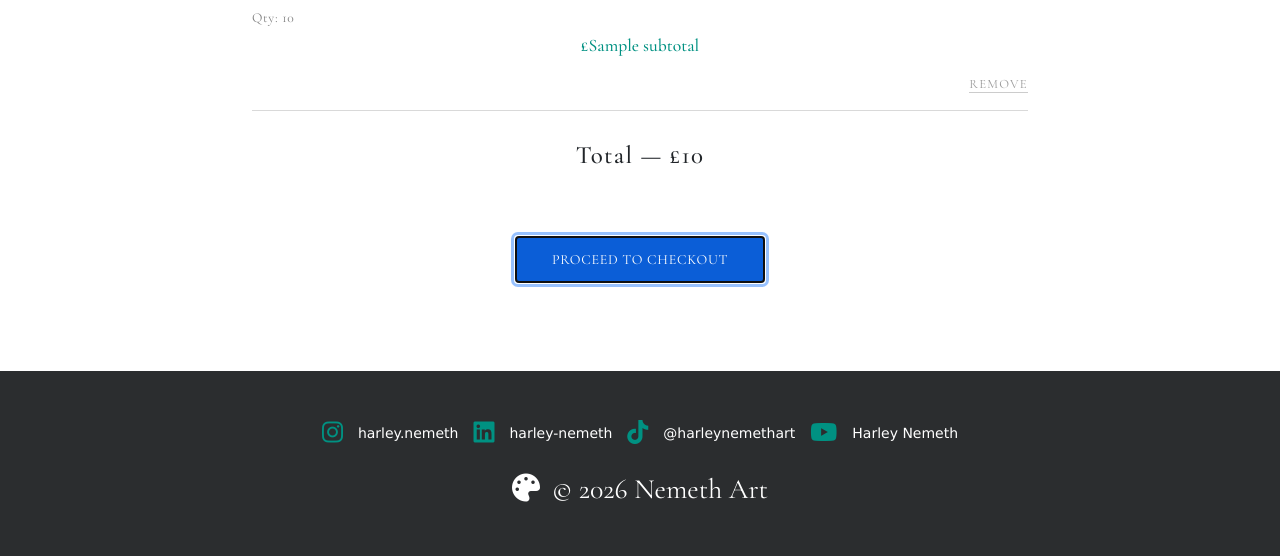
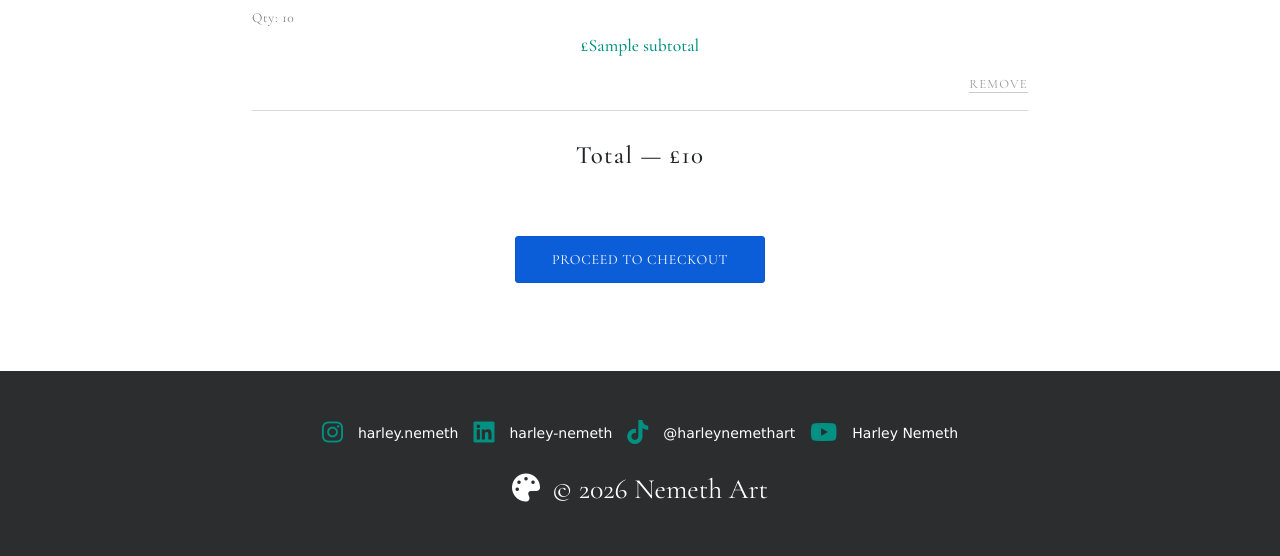
Before and after one commit to HarleyNemeth/Harley-Nemeth-Art-Gallery, a Django app: template store/templates/store/cart.html in a window 1280 px wide, with the restyled element focused. Shown: the part 476-1032 px from the top of the page. Run offline with Django 5.2, Linux system fonts and the light colour scheme; the template is opened without the code that fills it: most values are stand-ins (such as "Sample title", 1, 10 or a date in 2020); grey boxes marked "Sample" are stand-in pictures; some libraries are stand-ins or nearby versions.

Commit message:
button styling changes for cart page

```diff
--- a/static/css/main.css
+++ b/static/css/main.css
@@ -584,10 +584,14 @@ css.cart-item {
     margin-top: 1rem;
 }
 
+.btn-primary:focus,
+.btn-primary:focus-visible,
 a.btn-primary:focus,
-a.btn-primary:focus-visible {
-    outline: none;
-    box-shadow: none;
+a.btn-primary:focus-visible,
+button.btn-primary:focus,
+button.btn-primary:focus-visible {
+    outline: none !important;
+    box-shadow: none !important;
 }
 .cart-count {
     display: inline-flex;
```
